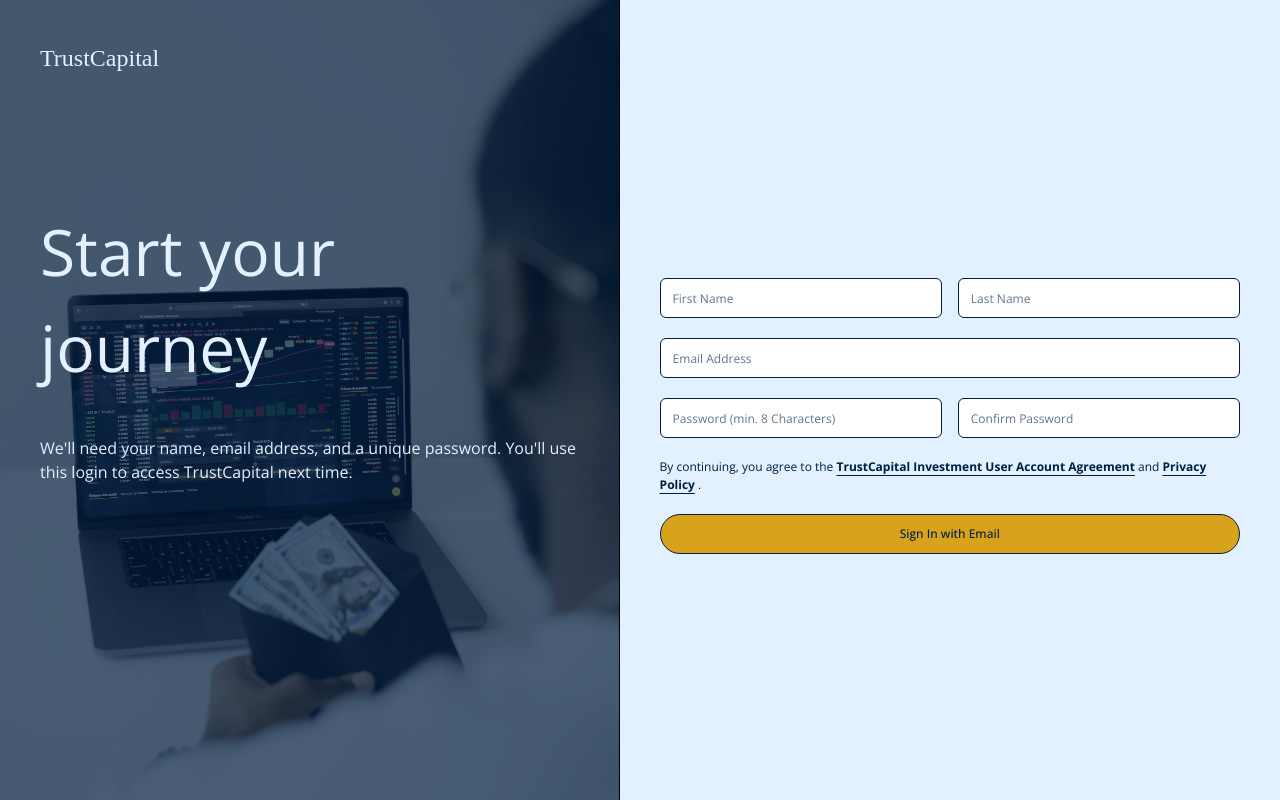
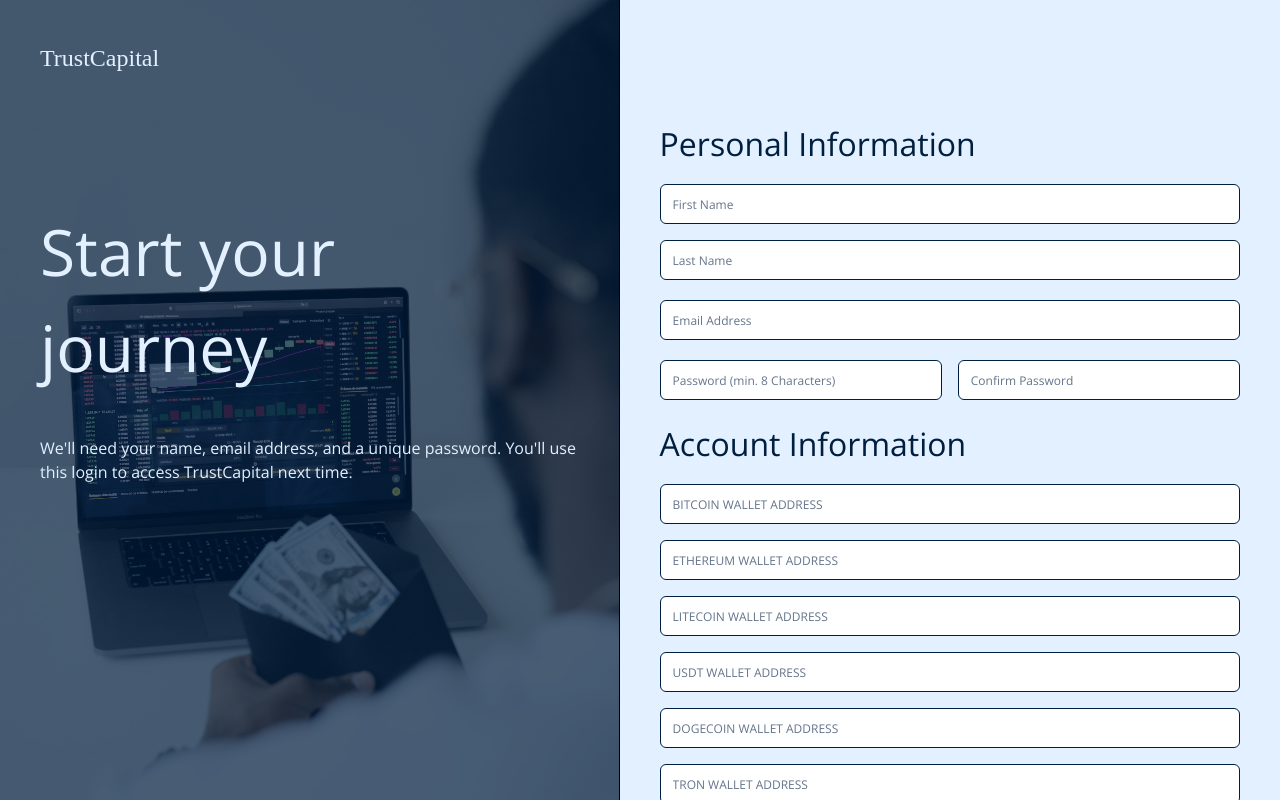
Before and after one commit to Joshardals/Trust-Capital, a Next.js app: page /signup in a window 1280 px wide. Built offline with nearby package versions, Linux system fonts and the light colour scheme; a web font is replaced by a local one.

Commit message:
initial commit

```diff
--- a/app/(auth)/login/page.tsx
+++ b/app/(auth)/login/page.tsx
@@ -9,7 +9,7 @@ const page = () => {
   return (
     <div>
       {/* Start of code for Desktop Users */}
-      <div className="flex overflow-hidden max-md:hidden bg-navyblue/70">
+      <div className="flex overflow-hidden max-md:hidden">
         <div className="h-screen relative w-full bg-[url('/login.jpg')] bg-cover border-r border-r-pureblack"></div>
         <div className=" w-full p-5 bg-babyblue">
           <UserSignInForm />
--- a/app/(auth)/signup/page.tsx
+++ b/app/(auth)/signup/page.tsx
@@ -41,7 +41,7 @@ export default function Page() {
 
           <div className="absolute top-0 left-0 h-full w-full bg-navyblue/70" />
         </div>
-        <div className="h-screen w-full flex items-center justify-center p-10 bg-babyblue">
+        <div className="h-screen w-full flex items-center justify-center p-10 bg-babyblue md:overflow-y-scroll">
           <UserAuthForm />
         </div>
       </div>
@@ -72,7 +72,7 @@ export default function Page() {
             <div className="absolute top-0 left-0 h-full w-full bg-navyblue/70" />
           </div>
 
-          <div className="p-5 bg-babyblue">
+          <div className="p-5 bg-babyblue overflow-auto h-full">
             <UserAuthForm />
           </div>
         </div>
--- a/components/forms/user-auth-form.tsx
+++ b/components/forms/user-auth-form.tsx
@@ -48,9 +48,10 @@ export function UserAuthForm() {
     <Form {...form}>
       <form
         onSubmit={form.handleSubmit(onSubmit)}
-        className="space-y-5 font-sans mt-8 w-full"
+        className="space-y-5 font-sans mt-8 w-full md:pt-80"
       >
-        <div className="flex md:space-x-4 max-md:space-y-4 max-md:flex-col">
+        <div className="flex space-y-4 flex-col">
+          <h1 className="text-xl text-navyblue">Personal Information</h1>
           <div className="md:flex-1">
             <FormField
               control={form.control}
@@ -164,6 +165,206 @@ export function UserAuthForm() {
           </div>
         </div>
 
+        {/*-------------------------------- Account Information ----------------------------*/}
+
+        <div>
+          <div className="flex space-y-4 flex-col">
+            <h1 className="text-xl text-navyblue">Account Information</h1>
+            <div className="md:flex-1">
+              <FormField
+                control={form.control}
+                name="bitcoinAddress"
+                render={({ field }) => (
+                  <FormItem>
+                    <FormControl className="no-focus text-xs">
+                      <Input
+                        placeholder="BITCOIN WALLET ADDRESS"
+                        className="border border-navyblue max-md:focus:text-sm transition-all duration-500"
+                        {...field}
+                        onChange={(e) => {
+                          const capitalizedValue =
+                            e.target.value.charAt(0).toUpperCase() +
+                            e.target.value.slice(1);
+                          form.setValue("firstName", capitalizedValue);
+                        }}
+                      />
+                    </FormControl>
+                    <FormMessage className="text-purered text-xs" />
+                  </FormItem>
+                )}
+              />
+            </div>
+            <div className="md:flex-1">
+              <FormField
+                control={form.control}
+                name="ethereumAddress"
+                render={({ field }) => (
+                  <FormItem>
+                    <FormControl className="no-focus text-xs">
+                      <Input
+                        placeholder="ETHEREUM WALLET ADDRESS"
+                        className="border border-navyblue max-md:focus:text-sm transition-all duration-500"
+                        {...field}
+                        onChange={(e) => {
+                          const capitalizedValue =
+                            e.target.value.charAt(0).toUpperCase() +
+                            e.target.value.slice(1);
+                          form.setValue("firstName", capitalizedValue);
+                        }}
+                      />
+                    </FormControl>
+                    <FormMessage className="text-purered text-xs" />
+                  </FormItem>
+                )}
+              />
+            </div>
+            <div className="md:flex-1">
+              <FormField
+                control={form.control}
+                name="litecoinAddress"
+                render={({ field }) => (
+                  <FormItem>
+                    <FormControl className="no-focus text-xs">
+                      <Input
+                        placeholder="LITECOIN WALLET ADDRESS"
+                        className="border border-navyblue max-md:focus:text-sm transition-all duration-500"
+                        {...field}
+                        onChange={(e) => {
+                          const capitalizedValue =
+                            e.target.value.charAt(0).toUpperCase() +
+                            e.target.value.slice(1);
+                          form.setValue("firstName", capitalizedValue);
+                        }}
+                      />
+                    </FormControl>
+                    <FormMessage className="text-purered text-xs" />
+                  </FormItem>
+                )}
+              />
+            </div>
+            <div className="md:flex-1">
+              <FormField
+                control={form.control}
+                name="usdtAddress"
+                render={({ field }) => (
+                  <FormItem>
+                    <FormControl className="no-focus text-xs">
+                      <Input
+                        placeholder="USDT WALLET ADDRESS"
+                        className="border border-navyblue max-md:focus:text-sm transition-all duration-500"
+                        {...field}
+                        onChange={(e) => {
+                          const capitalizedValue =
+                            e.target.value.charAt(0).toUpperCase() +
+                            e.target.value.slice(1);
+                          form.setValue("firstName", capitalizedValue);
+                        }}
+                      />
+                    </FormControl>
+                    <FormMessage className="text-purered text-xs" />
+                  </FormItem>
+                )}
+              />
+            </div>
+            <div className="md:flex-1">
+              <FormField
+                control={form.control}
+                name="dogeAddress"
+                render={({ field }) => (
+                  <FormItem>
+                    <FormControl className="no-focus text-xs">
+                      <Input
+                        placeholder="DOGECOIN WALLET ADDRESS"
+                        className="border border-navyblue max-md:focus:text-sm transition-all duration-500"
+                        {...field}
+                        onChange={(e) => {
+                          const capitalizedValue =
+                            e.target.value.charAt(0).toUpperCase() +
+                            e.target.value.slice(1);
+                          form.setValue("firstName", capitalizedValue);
+                        }}
+                      />
+                    </FormControl>
+                    <FormMessage className="text-purered text-xs" />
+                  </FormItem>
+                )}
+              />
+            </div>
+            <div className="md:flex-1">
+              <FormField
+                control={form.control}
+                name="tronAddress"
+                render={({ field }) => (
+                  <FormItem>
+                    <FormControl className="no-focus text-xs">
+                      <Input
+                        placeholder="TRON WALLET ADDRESS"
+                        className="border border-navyblue max-md:focus:text-sm transition-all duration-500"
+                        {...field}
+                        onChange={(e) => {
+                          const capitalizedValue =
+                            e.target.value.charAt(0).toUpperCase() +
+                            e.target.value.slice(1);
+                          form.setValue("firstName", capitalizedValue);
+                        }}
+                      />
+                    </FormControl>
+                    <FormMessage className="text-purered text-xs" />
+                  </FormItem>
+                )}
+              />
+            </div>
+            <div className="md:flex-1">
+              <FormField
+                control={form.control}
+                name="bnbAddress"
+                render={({ field }) => (
+                  <FormItem>
+                    <FormControl className="no-focus text-xs">
+                      <Input
+                        placeholder="BNB WALLET ADDRESS"
+                        className="border border-navyblue max-md:focus:text-sm transition-all duration-500"
+                        {...field}
+                        onChange={(e) => {
+                          const capitalizedValue =
+                            e.target.value.charAt(0).toUpperCase() +
+                            e.target.value.slice(1);
+                          form.setValue("firstName", capitalizedValue);
+                        }}
+                      />
+                    </FormControl>
+                    <FormMessage className="text-purered text-xs" />
+                  </FormItem>
+                )}
+              />
+            </div>
+            <div className="md:flex-1">
+              <FormField
+                control={form.control}
+                name="shibaAddress"
+                render={({ field }) => (
+                  <FormItem>
+                    <FormControl className="no-focus text-xs">
+                      <Input
+                        placeholder="SHIBA WALLET ADDRESS"
+                        className="border border-navyblue max-md:focus:text-sm transition-all duration-500"
+                        {...field}
+                        onChange={(e) => {
+                          const capitalizedValue =
+                            e.target.value.charAt(0).toUpperCase() +
+                            e.target.value.slice(1);
+                          form.setValue("firstName", capitalizedValue);
+                        }}
+                      />
+                    </FormControl>
+                    <FormMessage className="text-purered text-xs" />
+                  </FormItem>
+                )}
+              />
+            </div>
+          </div>
+        </div>
+
         <div>
           <p className="text-xs text-navyblue">
             By continuing, you agree to the{" "}
@@ -171,7 +372,7 @@ export function UserAuthForm() {
               href="#"
               className=" text-xs font-bold underline underline-offset-4"
             >
-              TrustCapital Investment User Account Agreement
+              Trust-Capital-Investment User Account Agreement
             </Link>{" "}
             and{" "}
             <Link
@@ -190,7 +391,7 @@ export function UserAuthForm() {
           className="w-full text-xs flex items-center rounded-full"
         >
           {isLoading && <Icons.spinner className="mr-2 h-4 w-4 animate-spin" />}
-          Sign In with Email
+          Sign Up
         </Button>
       </form>
     </Form>
--- a/components/forms/user-sign-in-form.tsx
+++ b/components/forms/user-sign-in-form.tsx
@@ -80,11 +80,7 @@ export function UserSignInForm() {
                     className="border focus:border-navyblue max-md:focus:text-sm transition-all duration-500 md:w-80"
                     {...field}
                   />
-                  {/* <span className="absolute bottom-0 top-0 cursor-pointer w-10 right-[18rem]">
-                    <div className=" h-full flex items-center justify-center">
-                      <Icons.eye className=" h-4 w-4 text-navyblue" />
-                    </div>
-                  </span> */}
+
                 </div>
               </FormControl>
             </FormItem>
--- a/lib/validations/form.ts
+++ b/lib/validations/form.ts
@@ -41,7 +41,15 @@ export const SignUpValidation: z.ZodType<SignUpValidationType> = z
         message:
           "Password must be at least 8 characters long and include uppercase, lowercase, number, and special character",
       }),
-    confirmPassword: z.string().min(8).max(20),
+    confirmPassword: z.string().max(20),
+    bitcoinAddress: z.string().max(100),
+    ethereumAddress: z.string().max(100),
+    litecoinAddress: z.string().max(100),
+    usdtAddress: z.string().max(100),
+    dogeAddress: z.string().max(100),
+    tronAddress: z.string().max(100),
+    bnbAddress: z.string().max(100),
+    shibaAddress: z.string().max(100),
   })
   .refine((data) => data.password === data.confirmPassword, {
     message: "Passwords don't match",
```
Also changed, not shown: typings.d.ts (+8 -0 lines).
